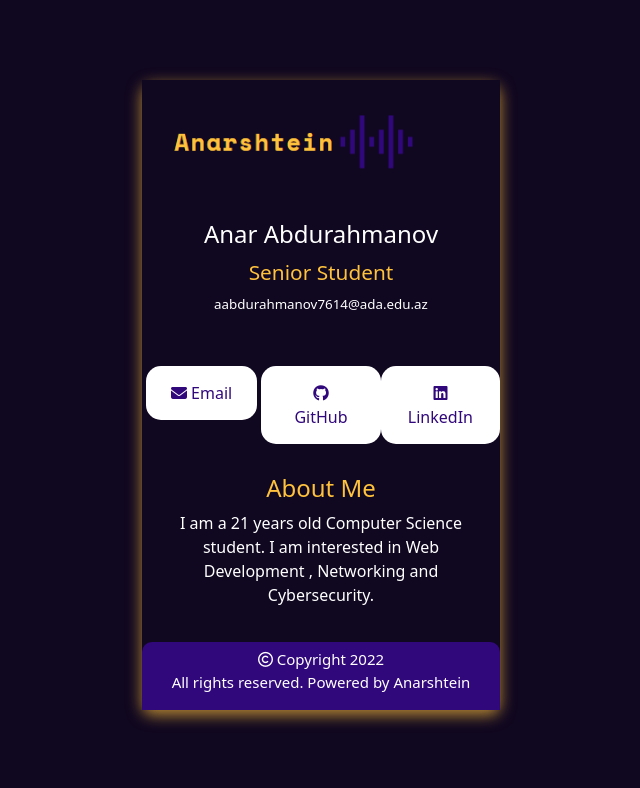
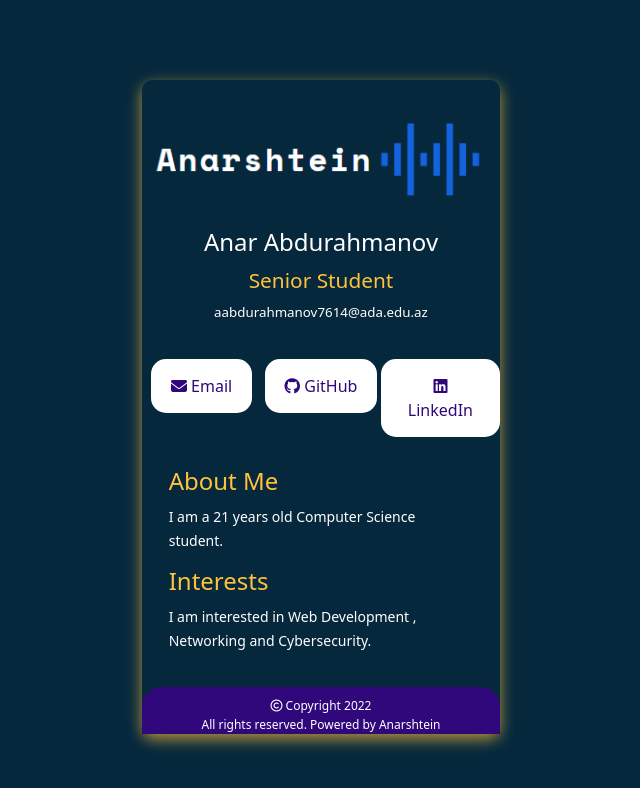
Before and after one commit to Abdurahmanov737/anarshtein.info, a plain HTML site: page index.html in a window 1280 px wide. Shown: the whole page, without its empty margins (319-959 px from the left). Drawn offline with Linux system fonts and the light colour scheme.

Commit message:
10/03/2022

```diff
--- a/index.html
+++ b/index.html
@@ -5,11 +5,12 @@
     <meta charset="UTF-8">
     <meta http-equiv="X-UA-Compatible" content="IE=edge">
     <meta name="viewport" content="width=device-width, initial-scale=1.0">
-    <title>Document</title>
+    <title>Anarshtein</title>
 
     <link rel="stylesheet" href="https://cdnjs.cloudflare.com/ajax/libs/font-awesome/6.2.0/css/all.min.css"
         integrity="sha512-xh6O/CkQoPOWDdYTDqeRdPCVd1SpvCA9XXcUnZS2FmJNp1coAFzvtCN9BmamE+4aHK8yyUHUSCcJHgXloTyT2A=="
         crossorigin="anonymous" referrerpolicy="no-referrer" />
+        <link rel="shortcut icon" href="/img/cy.jpg">
     <link rel="stylesheet" href="vendors/bootstrap.css">
     <link rel="stylesheet" href="style/style.css">
 </head>
@@ -23,7 +24,7 @@
 
                 <div class="col-12">
                     <div class="main-photo">
-                        <img class="img-fluid" src="img/;23.png" alt="">
+                        <img class="img-fluid" src="img/l_new.png" alt="Logo">
                     </div>
                 </div>
 
@@ -95,13 +96,20 @@
                 <div class="col-12">
                     <div class="main-about">
 
-                        <div class="container">
+                        <div class="container40">
                             <h4>About Me</h4>
 
                             <span>
-                                I am a 21 years old Computer Science student. I am interested in Web Development ,
-                                Networking and Cybersecurity.
+                                I am a 21 years old Computer Science student.
                             </span>
+
+                            <h4>
+                                Interests
+                            </h4>
+
+                            <span>I am interested in Web Development ,
+                                Networking and Cybersecurity.</span>
+
                         </div>
 
 
--- a/style/style.scss
+++ b/style/style.scss
@@ -5,7 +5,7 @@
 }
 
 body {
-    background-color: #100720;
+    background-color: #06283D;
 }
 
 .container50 {
@@ -30,6 +30,7 @@ body {
         display: flex;
         justify-content: center;
         overflow: hidden;
+        padding-top: 25px;
         // img {
         //     // border: 1px solid red;
 
@@ -66,7 +67,6 @@ body {
 
     .main-links {
 
-        padding: 15px 0;
 
         .links {
             display: flex;
@@ -78,12 +78,12 @@ body {
                 background-color: #ffffff;
                 border: none;
                 transition: 0.3s ease-in-out;
-                padding: 15px 25px;
+                padding: 15px 20px;
 
                 &:hover {
 
                     transform: scale(1.2);
-                    background-color: #31087B;
+                    background-color: #1363DF;
 
                     a {
                         color: #ffffff;
@@ -114,37 +114,41 @@ body {
     // MAIN-LINKS ENDS HERE
 
     .main-about {
+        .container40{
+            width: 85%;
+            margin: auto;
+        }
 
-        text-align: center;
         padding: 15px 0;
 
         h4 {
             color: #FFC23C;
+            padding-top: 15px;
         }
 
         span {
             color: #fff;
+            font-size: 14px;
         }
     }
 
     .main-footer {
 
         background-color: #31087B;
-        border-top-right-radius: 10px;
-        border-top-left-radius: 10px;
+        border-top-right-radius: 20px;
+        border-top-left-radius: 20px;
         text-align: center;
         margin-top: 20px;
         padding-top: 5px;
-        padding-bottom: 1px;
         color: #fff;
 
         span,
         p {
-            font-size: 15px;
+            font-size: 12px;
         }
 
         i {
-            font-weight: 100;
+            font-weight: 80;
         }
 
     }
```
Also changed, not shown: img/cy.jpg (added), img/l_new.png (added), style/style.css, 1 other file.
